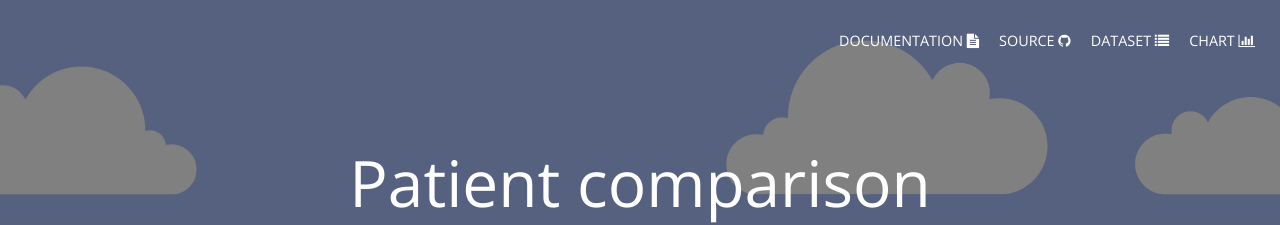
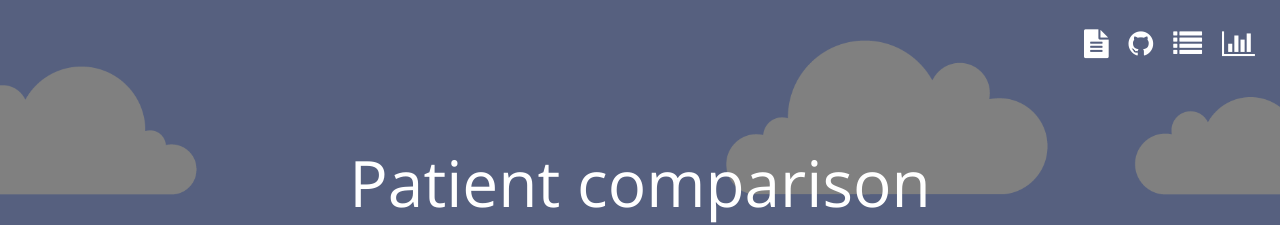
Before and after one commit to amousty/Patient_Risk_Comparison, a plain HTML site: page index.html in a window 1280 px wide. Shown: the top 225 px of the page. Drawn offline with nearby package versions, Linux system fonts and the light colour scheme.

Commit message:
Update manuals
Update manuals (dev & user)
Remove text from header, increase size of icons

```diff
--- a/index.html
+++ b/index.html
@@ -44,10 +44,10 @@
               href="doc/user-manual.pdf"
               data-toggle="tooltip"
               data-placement="left"
-              title="Download user manual"
+              title="User manual"
             >
-            DOCUMENTATION
-            <i class="fa fa-file-text" aria-hidden="true"></i>
+            <!--DOCUMENTATION-->
+            <i class="fa fa-file-text fa-2x" aria-hidden="true"></i>
             </a>
           </li>
           <li>
@@ -56,10 +56,10 @@
               href="https://github.com/amousty/Patient_Risk_Comparison"
               data-toggle="tooltip"
               data-placement="bottom"
-              title="Get source code of this application"
+              title="Source code"
             >
-            SOURCE
-            <i class="fa fa-github" aria-hidden="true"></i>
+            <!--SOURCE-->
+            <i class="fa fa-github fa-2x" aria-hidden="true"></i>
             </a>
           </li>
           <li>
@@ -70,8 +70,8 @@
               data-placement="bottom"
               title="Go to dataset"
             >
-              DATASET
-              <i class="fa fa-list" aria-hidden="true"></i>
+              <!--DATASET-->
+              <i class="fa fa-list fa-2x" aria-hidden="true"></i>
             </a>
           </li>
           <li>
@@ -80,10 +80,10 @@
               href="#graph-container"
               data-toggle="tooltip"
               data-placement="bottom"
-              title="Go to chart (if currently visible)"
+              title="Go to chart (if selected patient)"
             >
-              CHART
-              <i class="fa fa-bar-chart" aria-hidden="true"></i>
+              <!--CHART-->
+              <i class="fa fa-bar-chart fa-2x" aria-hidden="true"></i>
             </a>
           </li>
         </ul>
@@ -109,7 +109,7 @@
                 <th class='text-center'>Birthdate</th>
                 <th class='text-center'>Gender</th>
                 <th class='text-center'>BMI</th>
-                <th class='text-center'>hbA1c</th>
+                <th class='text-center'>HbA1c</th>
                 <th class='text-center'>Chol. Tot.</th>
                 <th class='text-center'>Chol. HDL</th>
                 <th class='text-center'>PSS</th>
@@ -123,7 +123,7 @@
                 <th class='text-center'>Birthdate</th>
                 <th class='text-center'>Gender</th>
                 <th class='text-center'>BMI</th>
-                <th class='text-center'>hbA1c</th>
+                <th class='text-center'>HbA1c</th>
                 <th class='text-center'>Chol. Tot.</th>
                 <th class='text-center'>Chol. HDL</th>
                 <th class='text-center'>PSS</th>
@@ -158,7 +158,7 @@
               </div>
               <div class="modal-body" id="alertModalContent">
                 You can only select <span>4</span> patients at the same time. </br>
-                Please, deslect patient to compare new one. </br> </br>
+                Please, unselect patient(s).</br> </br>
                 <div id="modalPatientList">
                   <!-- Loaded dynamically by getListOfSelectPatient (datatable.js) -->
                 </div>
```
Also changed, not shown: 4 other files.
